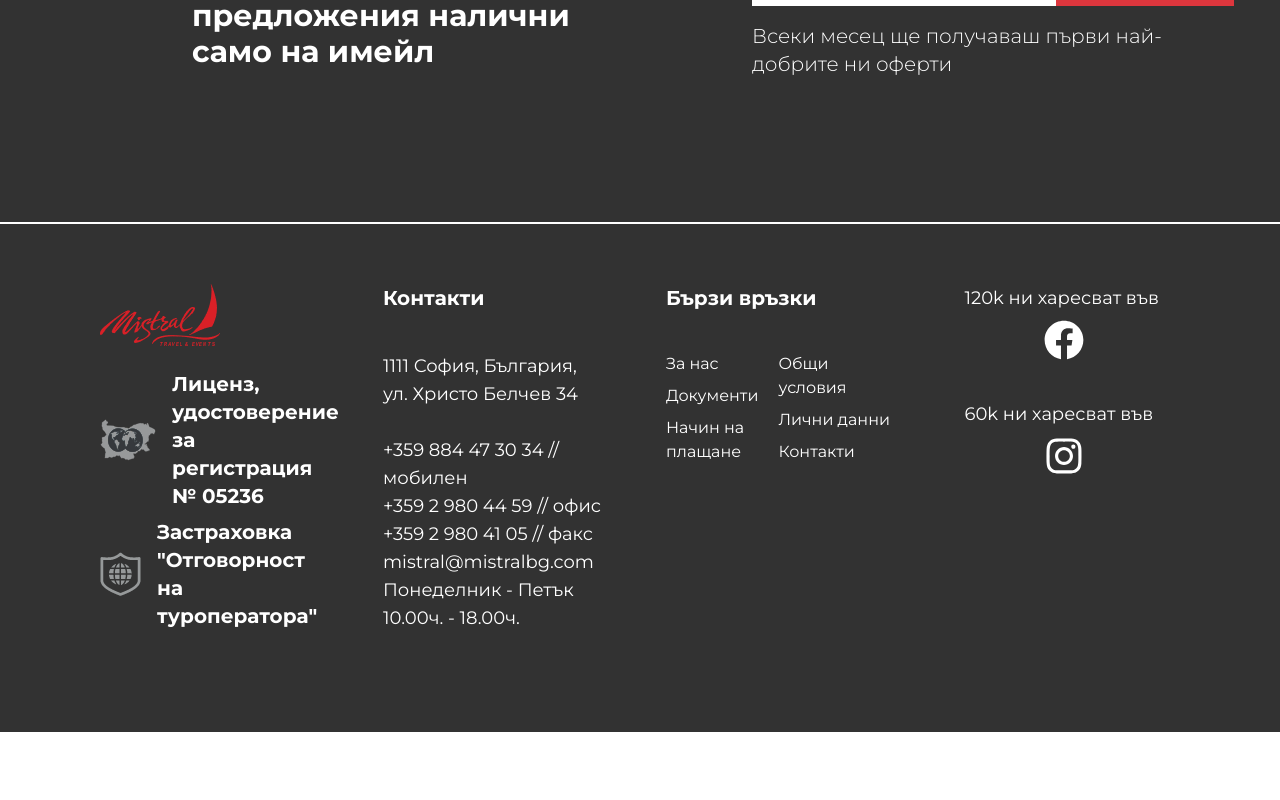
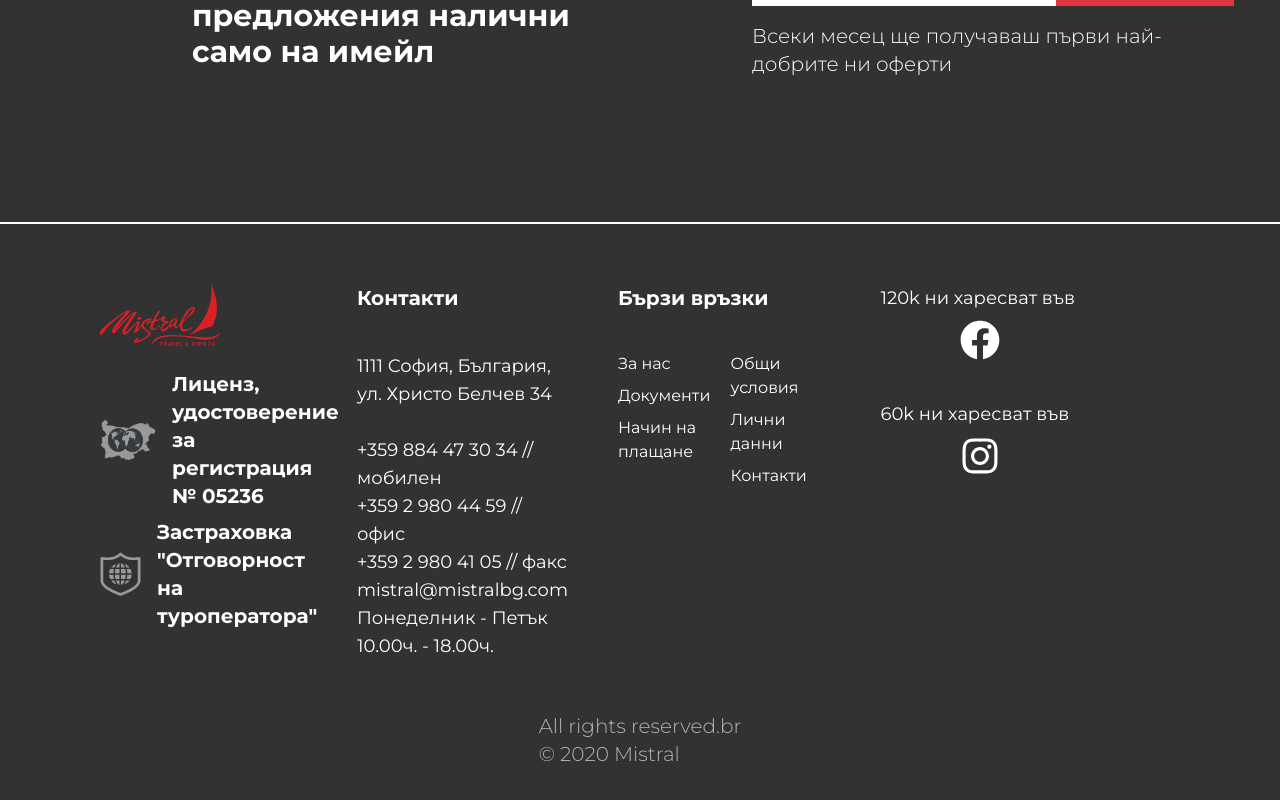
Before and after one commit to sn0wzZz/zing7-task-b, a Next.js app: page / in a window 1280 px wide. Shown: the part 6083-6883 px from the top of the page. Before the commit the page ends 6815 px from the top, so only its background shows below. Built offline with nearby package versions, Linux system fonts and the light colour scheme.

Commit message:
Navbar fixes

```diff
--- a/app/features/footer/Footer.tsx
+++ b/app/features/footer/Footer.tsx
@@ -118,6 +118,15 @@ export default function Footer({ gridProps }: any) {
             </div>
           </div>
         </FooterContainer>
+
+        <FooterContainer gridProps='col-start-1 col-end-1 2xl:col-start-2 2xl:col-end-4 flex items-center 2xl:items-start '>
+          <div>
+
+          <h6 className='text-textSecondary'>
+            All rights reserved.br <br />© 2020 Mistral
+          </h6>
+          </div>
+        </FooterContainer>
       </div>
     </Container>
   )
```
Also changed, not shown: app/features/navigation/Navbar.tsx (+5 -3 lines).
